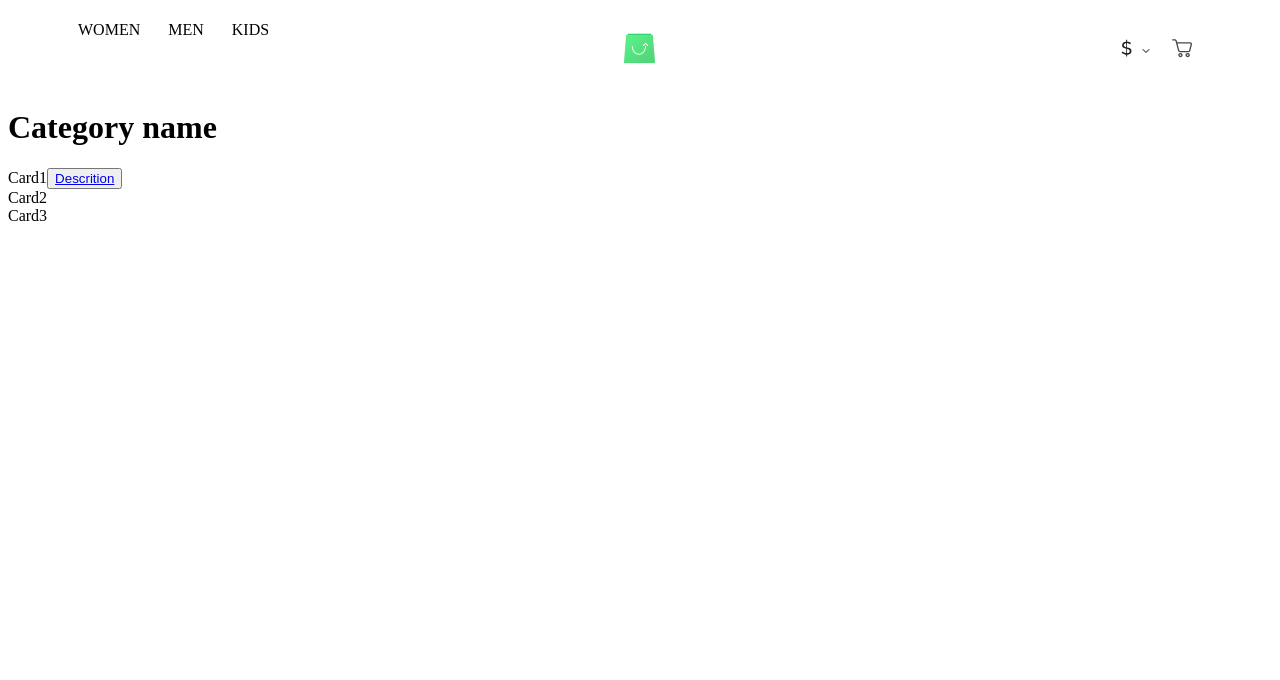
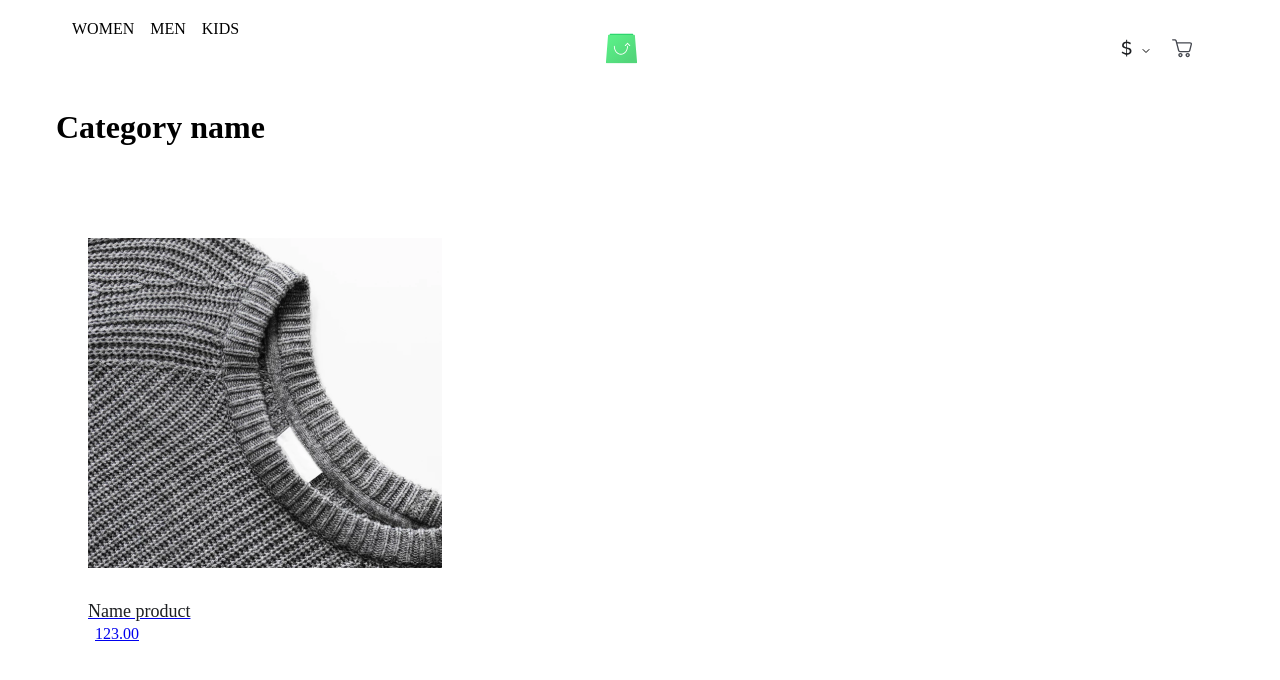
Before and after one commit to ArturDemich/cloth-store-react, a React (Create React App) app: page / in a window 1280 px wide. Shown: the top 680 px of the page. Built offline with nearby package versions, Linux system fonts and the light colour scheme.

Commit message:
added some styles for Navbar & ProductCard

```diff
--- a/src/components/navBar.tsx
+++ b/src/components/navBar.tsx
@@ -9,7 +9,7 @@ class NavBar extends React.Component {
     return (
       <Wrapper>
         <Navigation>
-          <Button> WOMEN </Button>
+          <Button as="button"> WOMEN </Button>
           <Button>MEN</Button>
           <Button>KIDS</Button>
         </Navigation>
--- a/src/components/pages/productList.tsx
+++ b/src/components/pages/productList.tsx
@@ -1,13 +1,14 @@
 import React from "react";
+import { Wrapper } from "../../styles/productList.styles";
 import ProductCard from "../productCard";
 
 class ProductList extends React.Component {
   render() {
     return (
-      <div>
+      <Wrapper>
         <h1> Category name </h1>
         <ProductCard />
-      </div>
+      </Wrapper>
     );
   }
 }
--- a/src/components/productCard.tsx
+++ b/src/components/productCard.tsx
@@ -1,19 +1,21 @@
 import React from "react";
 import { Link } from "react-router-dom";
+import { Content, Price, Title, Wrapper } from "../styles/productCard.styles";
+import Image from "../styles/icon/Image.png";
 
 class ProductCard extends React.Component {
   render() {
     return (
-      <div>
-        <div>
-          Card1
-          <button>
-            <Link to="/product-description">Descrition</Link>
-          </button>
-        </div>
-        <div>Card2</div>
-        <div>Card3</div>
-      </div>
+      <Wrapper>
+        <Link to="/product-description">
+          <img src={Image} alt="image" />
+
+          <Content>
+            <Title>Name product</Title>
+            <Price>123.00</Price>
+          </Content>
+        </Link>
+      </Wrapper>
     );
   }
 }
--- a/src/index.tsx
+++ b/src/index.tsx
@@ -3,7 +3,6 @@ import ReactDOM from "react-dom/client";
 import { BrowserRouter } from "react-router-dom";
 
 import App from "./App";
-import { Wrapper } from "./styles/index.styles";
 
 const root = ReactDOM.createRoot(
   document.getElementById("root") as HTMLElement
@@ -11,9 +10,7 @@ const root = ReactDOM.createRoot(
 root.render(
   <React.StrictMode>
     <BrowserRouter>
-      <Wrapper>
-        <App />
-      </Wrapper>
+      <App />
     </BrowserRouter>
   </React.StrictMode>
 );
--- a/src/styles/navBar.stales.ts
+++ b/src/styles/navBar.stales.ts
@@ -18,7 +18,7 @@ height: 56px;
 padding-left: 4rem;
 `
 
-export const Button = styled.button`
+/*export const Button = styled.button`
 text-transform: uppercase;
 font-family: 'Raleway';
 font-weight: 400;
@@ -26,6 +26,56 @@ font-size: 16px;
 margin-right: 1rem;
 background-color: #FFFFFF;
 border: #FFFFFF;
+`*/
+
+export const Button = styled.button`
+  text-decoration: none;
+  position: relative;
+  display: block;
+  padding: 16px 0;
+  font-family: 'Raleway';
+  font-weight: 400;
+  font-size: 16px;
+  margin-right: 1rem;
+  background-color: #FFFFFF;
+  border: #FFFFFF;
+  text-transform: uppercase;
+  transition: color 0.1s, background-color 0.1s;
+  color: #000;
+  padding-top: 0;
+
+:hover {
+  color: #5ECE7B;
+}
+:focus, a:active {
+  color: #5ECE7B;
+}
+::before {
+  content: '';
+  display: block;
+  position: absolute;
+  top: 130%;
+  height: 2px;
+  width: 110%;
+  background-color: #5ECE7B;
+  -webkit-transform-origin: center top;
+          transform-origin: center top;
+  -webkit-transform: scale(0, 1);
+          transform: scale(0, 1);
+  transition: color 0.1s, -webkit-transform 0.2s ease-out;
+  transition: color 0.1s, transform 0.2s ease-out;
+  transition: color 0.1s, transform 0.2s ease-out, -webkit-transform 0.2s ease-out;
+}
+:active::before {
+  background-color: #5ECE7B;
+}
+:hover::before,
+:focus::before {
+  -webkit-transform-origin: center top;
+          transform-origin: center top;
+  -webkit-transform: scale(1, 1);
+          transform: scale(1, 1);
+}
 `
 
 export const Actions = styled.div`
--- /dev/null
+++ b/src/styles/productCard.styles.ts
@@ -0,0 +1,45 @@
+import styled from "styled-components"
+
+
+export const Wrapper = styled.div`
+display: flex;
+flex-direction: column;
+justify-content: flex-end;
+align-items: center;
+padding: 16px;
+width: 386px;
+height: 444px;
+background: #FFFFFF;
+margin-top: 3rem;
+`
+
+export const Content = styled.div`
+display: flex;
+flex-direction: column;
+align-items: flex-start;
+padding: 0px;
+width: 354px;
+height: 58px;
+padding-top: 24px;
+`
+export const Title = styled.div`
+width: 354px;
+height: 29px;
+font-family: 'Raleway';
+font-style: normal;
+font-weight: 300;
+font-size: 18px;
+line-height: 160%;
+display: flex;
+align-items: center;
+color: #1D1F22;
+`
+
+export const Price = styled.div`
+display: flex;
+flex-direction: column;
+align-items: center;
+padding: 0px;
+width: 58px;
+height: 29px;
+`
--- /dev/null
+++ b/src/styles/productList.styles.ts
@@ -0,0 +1,9 @@
+import styled from "styled-components"
+
+
+export const Wrapper = styled.div`
+font-family: 'Raleway';
+font-style: normal;
+padding-left: 3rem;
+padding-right: 3rem;
+`
```
Also changed, not shown: src/styles/icon/Image.png (added).
